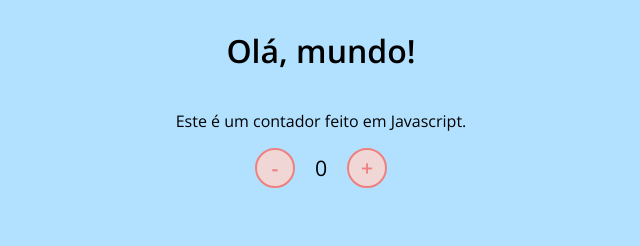
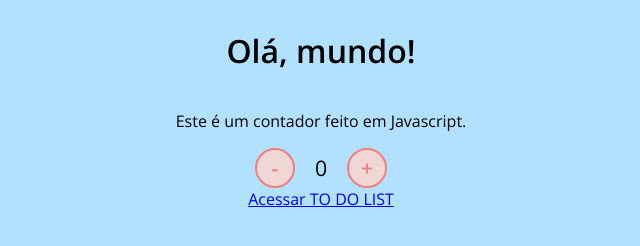
Before and after one commit to paulpessoa/JavaScript-DIO, a plain HTML site: page index.html in a window 1280 px wide. Shown: the whole page, without its empty margins (319-959 px from the left). Drawn offline with nearby package versions, Linux system fonts and the light colour scheme.

Commit message:
teste link to do list

```diff
--- a/index.html
+++ b/index.html
@@ -16,6 +16,8 @@
         <span id="currentNumber">0</span>
         <button name="adicionar" onclick="increment()">+</button>
     </div>
+
+    <a href="./to do list/index.html" target="_blank" rel="noopener noreferrer">Acessar TO DO LIST</a>
     <script src="./assets/js/scripts.js"></script>
 </body>
 </html>
```
